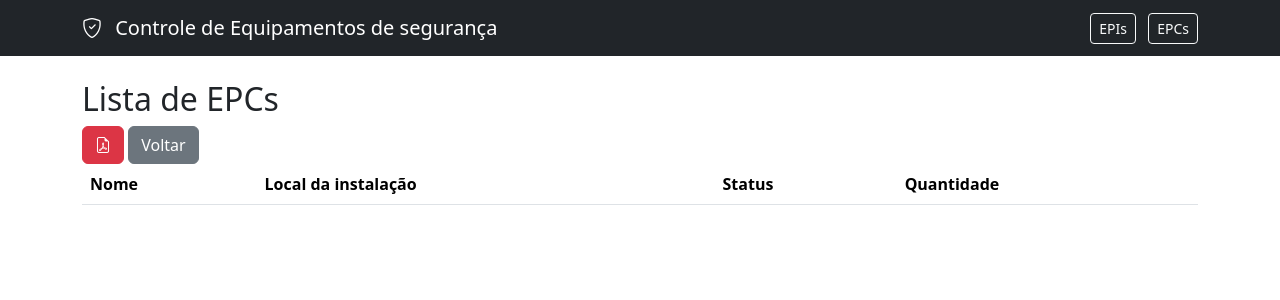
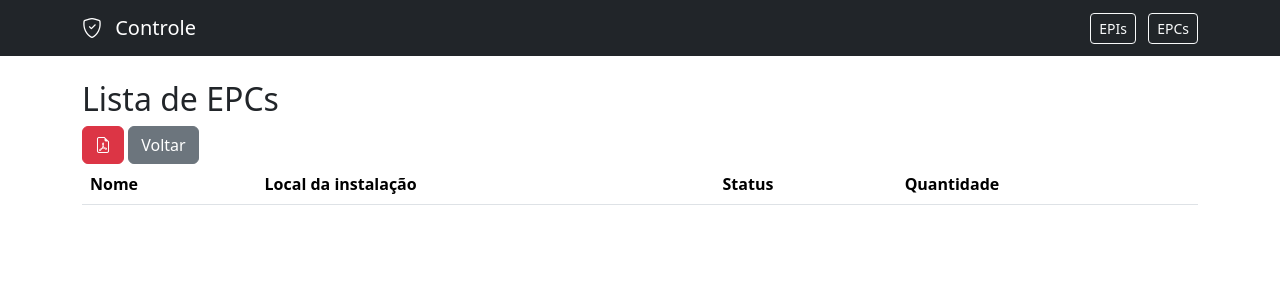
Before and after one commit to R-afaelC/controle_epiepc, a Flask app: page /epcs in a window 1280 px wide. Shown: the top 300 px of the page. Run offline with Flask 3, Linux system fonts and the light colour scheme; data that the repository does not hold is empty; some libraries are stand-ins or nearby versions.

Commit message:
corrigindo erro de sintaxe

```diff
--- a/templates/base.html
+++ b/templates/base.html
@@ -14,7 +14,7 @@
   <div class="container">
     <a class="navbar-brand" href="/">
   <i class="bi bi-shield-check me-2"></i>
-  Controle de Equipamentos de segurança
+  Controle
 </a>
     <div>
       <a href="/epis" class="btn btn-outline-light btn-sm me-2">EPIs</a>
```
